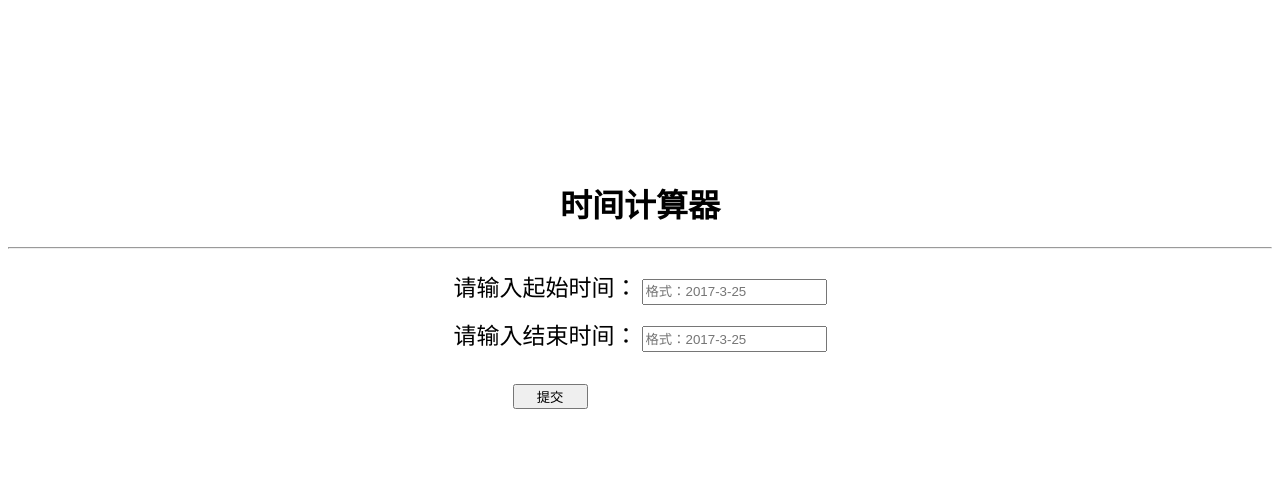
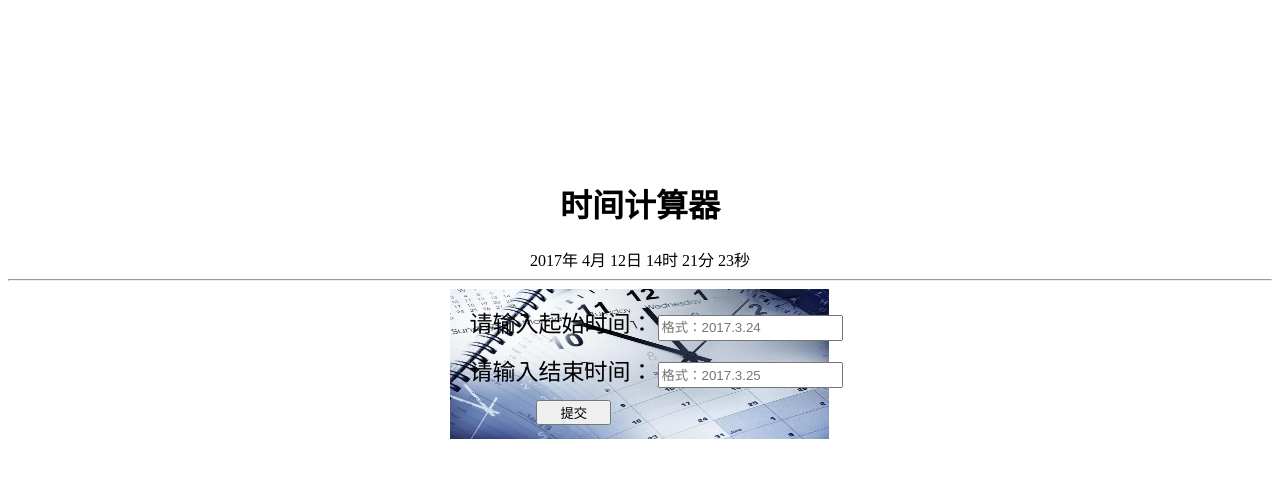
Before and after one commit to TCZT/DataCounter, a PHP site: page /DbName/application/index/view/index/Index.html in a window 1280 px wide. Shown: the top 478 px of the page. Run offline with PHP 8.4, Linux system fonts and the light colour scheme.

Commit message:
完成背景图片的添加，和日期格式的转换
背景图片居中显示，用户日期输出采用' . '进行分隔，后台转换为‘ - ’

```diff
--- a/application/index/view/index/Index.html
+++ b/application/index/view/index/Index.html
@@ -19,37 +19,90 @@
     .text{
         height: 1.5em;
     }
-    #div1 {
-        padding: 12px;
+    .div1 {
+
+        padding: 16px;
+        position: absolute;
+        top:0px;
+        left: 0px;;
+        width: 100%;
+
+
     }
-    #div3{
-        padding: 2em;;
+    .div2{
+        position: relative;
+        padding-bottom: 12px;
+        margin: 0 auto;
+
     }
+
+
     .btn{
         height: 25px;
         width: 75px;
         margin-right: 15%;
     }
+    #bgImage{
+
+
+        background-image: url(/DataCounter/public/time.jpg);
+        background-repeat:no-repeat;
+        background-size: 100% 100%;
+        width: 100%;
+        height: 100%;
+        z-index: -1;
+        margin: 0 auto;
+
+    }
+    .form{
+        height: 150px;
+        position: relative;
+        display: block;
+        width: 30%;
+        margin: 0 auto
+    }
 
     </style>
 </head>
 <body>
-   <h1>时间计算器</h1>   <hr>
-  <form action="{:url('index/index/counter')}" method="post">
-   <div id="div1">
-       <label class="font">请输入起始时间：</label>
-       <input type="text" name="startdata" vlaue="<?php  echo '123'; ?>" required="required" class="text" placeholder="格式：2017-3-25"> <br>
-       </div>
+<script language="JavaScript">
+    function showDate() {
+        var date = new Date();
+        var year = date.getFullYear();
+        var month = date.getMonth()+1;
+        var s = year+ "年 "+ month+"月 "+ date.getDate()+ "日 "+ date.getHours()+ "时 "+date.getMinutes()+"分 "+date.getSeconds()+"秒";
+        document.getElementById("label").innerText= s;
+    }
+    var t = setInterval(showDate,1000);  //定时器
 
-      <div id="div2">
-       <label class="font">请输入结束时间：</label>
-       <input type="text" name="enddata"   class="text" placeholder="格式：2017-3-25"> <br>
+</script>
+   <h1>时间计算器</h1>
+   <div id="divL">
+   <label id="label" >
+
+   </label>
+   </div >
+   <hr>
+  <form action="{:url('index/index/counter')}" method="post" class="form">
+   <div id="bgImage"></div>
+      <div class="div1">
+          <div id="div1" class="div2">
+              <label class="font">请输入起始时间：</label>
+              <input type="text" name="startdate" vlaue="<?php  echo '123'; ?>" required="required" class="text" placeholder="格式：2017.3.24"> <br>
+          </div>
+
+          <div id="div2" class="div2">
+              <label class="font">请输入结束时间：</label>
+              <input type="text" name="enddate"   class="text" placeholder="格式：2017.3.25"> <br>
+
+          </div>
 
 
-   </div>
-   <div id="div3">
+
+   <div clas="div2" style="position: absolute; margin-left: 17%"  >
        <input type="submit" name="submit" value="提交" class="btn"> <br>
    </div>
+      </div>
       <div id="div4">
           <label> </label>
       </div>
--- a/application/route.php
+++ b/application/route.php
@@ -17,5 +17,5 @@ return [
         ':id'   => ['index/hello', ['method' => 'get'], ['id' => '\d+']],
         ':name' => ['index/hello', ['method' => 'post']],
     ],
-
+      'index/dateDisposal' =>'app/index/index/dateDisposal',
 ];
```
Also changed, not shown: application/index/controller/Index.php (+16 -8 lines), public/time.jpg (added), public/timg.jpg (added).
